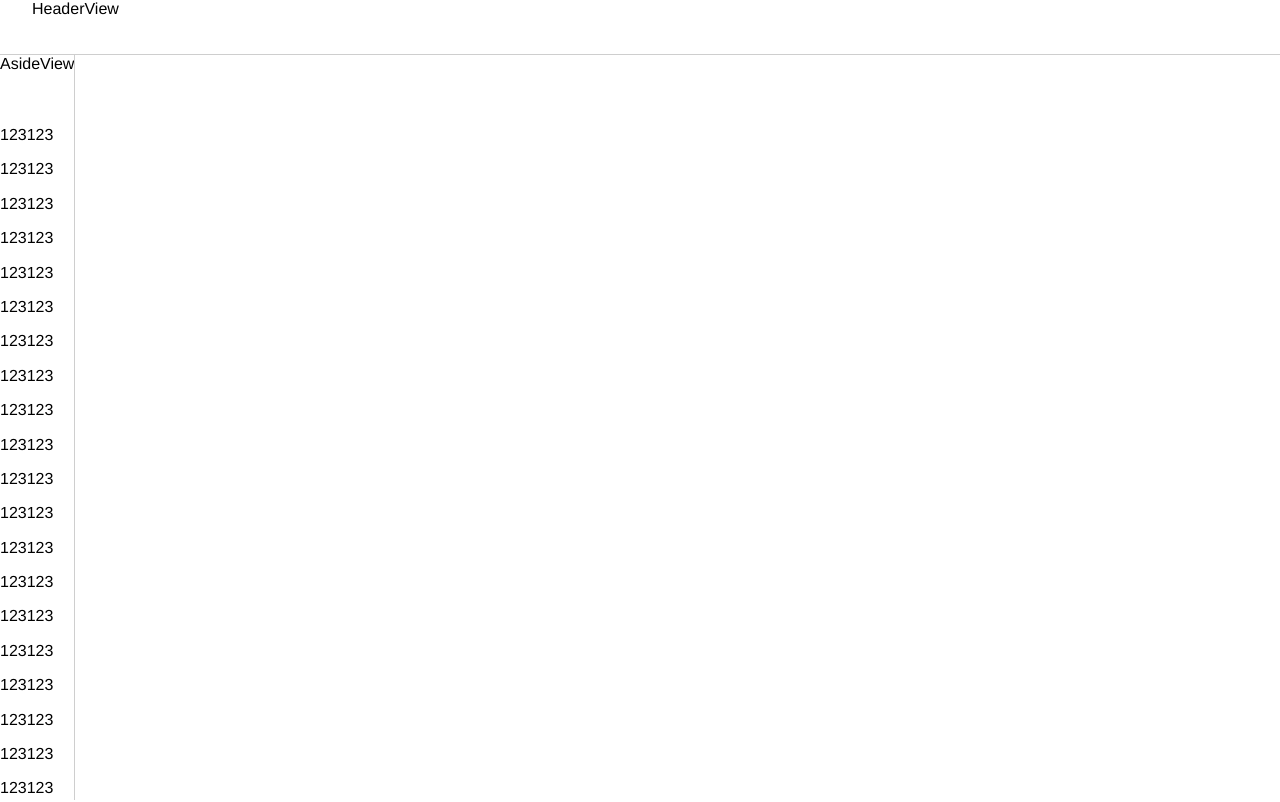
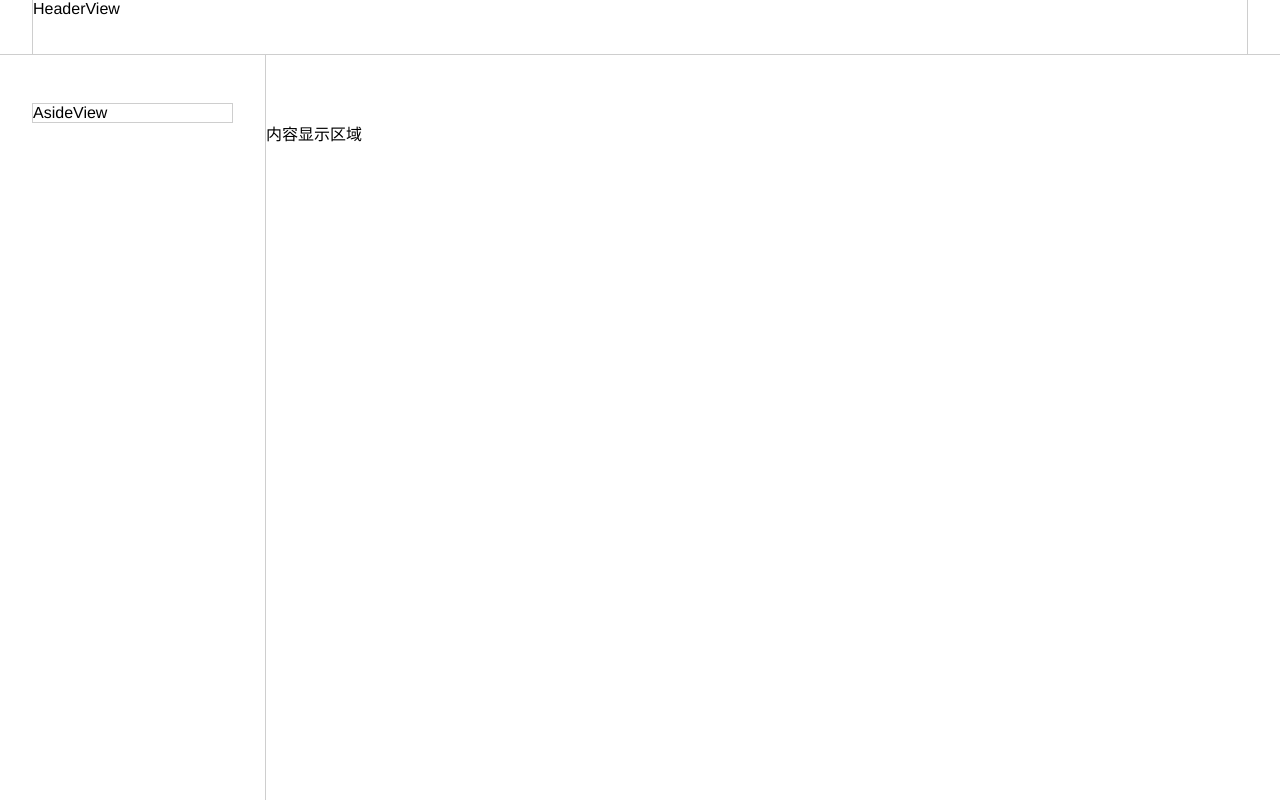
Before and after one commit to heartfeltfy/project-vite, a Vue app: page / in a window 1280 px wide. Shown: the top 802 px of the page. Built offline with nearby package versions, Linux system fonts and the light colour scheme.

Commit message:
日常更新界面

```diff
--- a/src/layout/IndexView.vue
+++ b/src/layout/IndexView.vue
@@ -12,7 +12,9 @@
         </el-scrollbar>
       </aside>
       <section>
-        <p v-for="i in 100" :key="i">123123</p>
+        <div>
+          <p v-for="i in 1" :key="i">内容显示区域</p>
+        </div>
       </section>
     </main>
   </div>
@@ -25,23 +27,33 @@
     height: var(--header-height);
     flex-shrink: 0;
     border-bottom: 1px solid var(--header-border);
-    padding: 0 32px;
+    padding: 0 12px 0 24px;
     background: radial-gradient(transparent 1px, var(--bg-color) 1px);
     background-size: 4px 4px;
     backdrop-filter: saturate(50%) blur(4px);
     top: 0;
     left: 0;
-    position: relative;
+    position: sticky;
     z-index: var(--nav-z-index);
     box-sizing: border-box;
   }
 
+  @media screen and (min-width: 768px) {
+    header {
+      padding: 0 12px 0 32px;
+    }
+  }
   @media screen and (min-width: 960px) {
     header {
-      position: sticky;
       width: 100%;
     }
   }
+  @media screen and (min-width: 1280px) {
+    header {
+      padding: 0 32px;
+    }
+  }
+
 
   main {
     overflow-y: auto;
@@ -52,19 +64,55 @@
       bottom: 0;
       left: 0;
       border-right: 1px solid var(--header-border);
-      padding: 48px 32px 96px calc((100vw - var(--screen-max-width)) / 2);
+      padding: 48px 32px 0;
+      display: block;
       width: calc((100vw - var(--screen-max-width)) / 2 + var(--sidebar-width-small));
+    }
+
+    @media screen and (min-width: 768px) {
+      aside {
+        width: var(--sidebar-width-small);
+      }
+    }
+    @media screen and (max-width: 960px) {
+      aside {
+        display: none;
+      }
+    }
+    @media screen and (min-width: 1440px) {
+      aside {
+        padding: 48px 48px 96px calc((100vw - var(--screen-max-width)) / 2);
+        width: calc((100vw - var(--screen-max-width)) / 2 + var(--sidebar-width-small));
+      }
+    }
+    @media screen and (min-width: 1680px) {
+      aside {
+        padding: 48px 32px 96px calc((100vw - var(--screen-max-width)) / 2);
+        width: calc((100vw - var(--screen-max-width)) / 2 + var(--sidebar-width-small));
+      }
     }
 
     section {
       padding-top: var(--header-height);
     }
 
+    @media screen and (min-width: 960px) {
+      section {
+        padding-left: calc(var(--sidebar-width-sm) + 10px);
+      }
+    }
+    @media screen and (min-width: 960px) and (min-width: 1280px) {
+      section {
+        padding-left: calc(var(--sidebar-width-small));
+      }
+    }
     @media screen and (min-width: 960px) and (min-width: 1440px) {
       section {
         padding-left: calc((100vw - var(--screen-max-width)) / 2 + var(--sidebar-width-small));
       }
     }
+
+
   }
 }
 </style>
--- a/src/layout/components/AsideView.vue
+++ b/src/layout/components/AsideView.vue
@@ -1,9 +1,13 @@
 <script lang="ts" setup></script>
 
 <template>
-  <div class="template">
+  <div class="tiger-aside">
     AsideView
   </div>
 </template>
 
-<style lang="scss" scoped></style>
+<style lang="scss" scoped>
+.tiger-aside {
+  border: 1px solid var(--header-border);
+}
+</style>
--- a/src/layout/components/HeaderView.vue
+++ b/src/layout/components/HeaderView.vue
@@ -7,6 +7,8 @@
 <style lang="scss" scoped>
 .header-container {
   height: 100%;
+  border-right: 1px solid var(--header-border);
+  border-left: 1px solid var(--header-border);
   margin: 0 auto;
 }
 
--- a/src/style/root.scss
+++ b/src/style/root.scss
@@ -3,6 +3,11 @@
   --header-border: #cecece;
   --bg-color: #fff;
   --nav-z-index: 25;
+  --sidebar-width-small: 266px;
+}
+
+:root {
+  --sidebar-width-sm: 16em
 }
 
 @media screen and (min-width: 1680px) {
@@ -15,17 +20,18 @@
 @media screen and (min-width: 1440px) {
   :root {
     --screen-max-width: 1362px;
-    --sidebar-width-small: 234px !important;
+    --sidebar-width-small: 234px
   }
 }
 
 @media screen and (min-width: 960px) {
   :root {
-    --sidebar-width-small: 266px
+    --screen-max-width: 1362px;
   }
 }
 
 @media screen and (min-width: 768px) {
   :root {
+    --screen-max-width: 1362px;
   }
 }
--- a/src/utils/http.ts
+++ b/src/utils/http.ts
@@ -1,9 +1,9 @@
-import axios, { AxiosResponse, InternalAxiosRequestConfig } from 'axios'
+import axios, { AxiosResponse, InternalAxiosRequestConfig } from "axios"
 
 /**
  * baseUrl 公共地址
  */
-const baseURL = 'https://cnodejs.org/api/v1'
+const baseURL = "https://cnodejs.org/api/v1"
 
 /**
  * 创建请求实例
@@ -28,7 +28,6 @@ instance.interceptors.request.use(
   }
 )
 
-
 /**
  * 相应拦截器（获取到响应时的拦截）
  */
```
Lines whose indentation alone changed are shown as unchanged.
